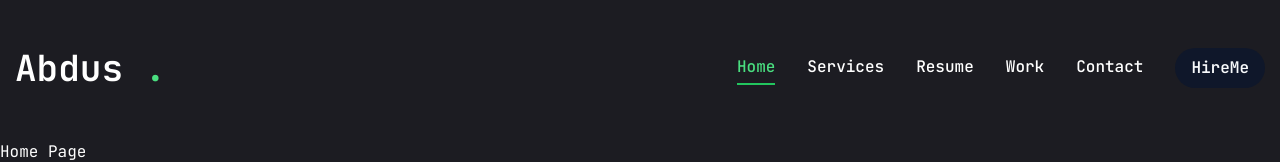
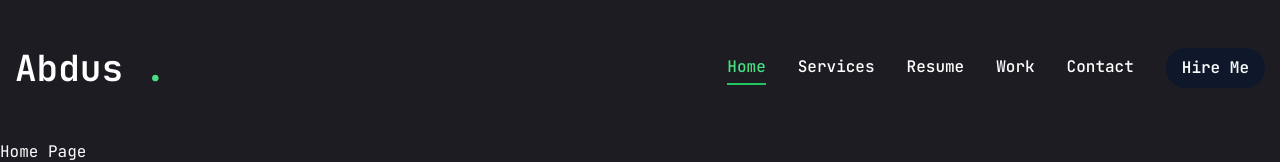
Before and after one commit to a10smd/portfolio-main, a Next.js app: page / in a window 1280 px wide. Shown: the top 162 px of the page. Built offline with nearby package versions, Linux system fonts and the light colour scheme.

Commit message:
Major Changes

```diff
--- a/components/Header.jsx
+++ b/components/Header.jsx
@@ -20,7 +20,7 @@ const Header = () => {
         <div className="hidden lg:flex items-center gap-8">
           <Nav />
           <Link href="/contact">
-            <Button>HireMe</Button>
+            <Button>Hire Me</Button>
           </Link>
         </div>
 
```
